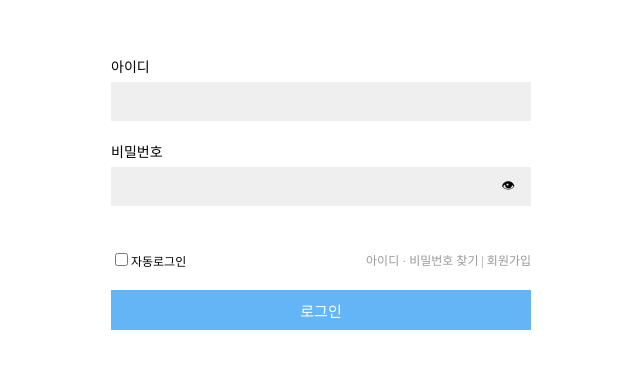
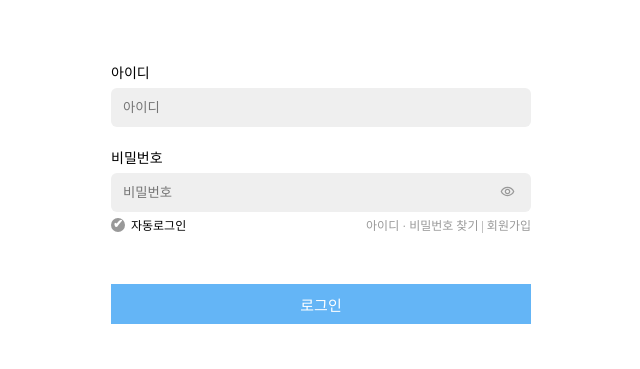
Before and after one commit to hjunie/react-study, a React (Vite) app: page /login in a window 1280 px wide. Shown: the part 207-576 px from the top of the page, without its empty margins (319-959 px from the left). Built offline with nearby package versions, Linux system fonts and the light colour scheme.

Commit message:
로그인 페이지 완성

```diff
--- a/public/css/style.css
+++ b/public/css/style.css
@@ -34,7 +34,7 @@ body {
   display: none;
 }
 
-.input-group {
+.mb-20 {
   margin-bottom: 20px;
 }
 
@@ -48,8 +48,8 @@ body {
 .input-group input {
   width: 100%;
   padding: 12px;
-  border: 0px;
-  border-radius: 0px;
+  border: none;
+  border-radius: 6px;
   background-color: #EFEFEF;
   box-sizing: border-box;
 }
@@ -58,11 +58,9 @@ body {
   display: flex;
   justify-content: space-between;
   align-items: center;
-  margin: 4px 0 20px 0;
+  margin: 4px 0 50px 0;
   color: #999999;
   width: 100%;
-  margin-top: 4px;
-  margin-bottom: 20px;
   font-size: 12px;
 }
 
@@ -96,10 +94,53 @@ body {
   cursor: pointer;
 }
 
-.auto-login {
+ .auto-login {
   display: flex;
   align-items: center;
   gap: 6px;
   cursor: pointer;
-  font-size: 14px;
+  font-size: 12px;
 }
+
+/* 기본 체크박스 숨기기 */
+.auto-login input {
+  display: none;
+}
+
+/* 기본 상태 */
+.custom-check {
+  width: 14px;
+  height: 14px;
+  background-color: #999999;   /* 기본 색 */
+  border: none;                /* 테두리 없음 */
+  border-radius: 50%;          /* 네모 (동그라미 원하면 50%) */
+  position: relative;
+}
+
+/* 체크됐을 때 배경 변경 */
+.auto-login input:checked + .custom-check {
+  background-color: #64B5F6;
+}
+
+/* 체크 표시 */
+.auto-login input:checked + .custom-check::after {
+  content: "✔";
+  color: white;
+  font-size: 12px;
+  position: absolute;
+  top: 50%;
+  left: 50%;
+  transform: translate(-50%, -55%);
+}
+
+/* 체크표시는 항상 존재 */
+.custom-check::after {
+  content: "✔";
+  color: white;
+  font-size: 12px;
+  font-weight: bold;
+  position: absolute;
+  top: 50%;
+  left: 50%;
+  transform: translate(-50%, -55%);
+}
--- a/src/pages/login.jsx
+++ b/src/pages/login.jsx
@@ -17,9 +17,9 @@ function Login() {
            <div className="login-container">
                <div className="login-box">
                    <h2>Login</h2>
-                   <div className="input-group">
+                   <div className="input-group mb-20">
                       <label>아이디</label>
-                      <input type="text" />
+                      <input type="text" placeholder="아이디" />
                    </div>
 
                    <div className="input-group">
@@ -27,20 +27,18 @@ function Login() {
                          <label>비밀번호</label>
 
                           <div className="password-box">
-                             <input type="password" />
-                              <button type="button">👁</button>
+                             <input type="password" placeholder="비밀번호"/>
+                              <button type="button" className="eye"><img src="../images/🦆 icon _remove red eye_.svg" alt="비밀번호 보기" width="15px"/>
+                              </button>
                           </div>
                       </div>
                    </div>
 
                    <div className="login-options">
-                      <label>
-                        <input
-                          type="checkbox"
-                          checked={autoLogin}
-                          onChange={(e) => setAutoLogin(e.target.checked)}
-                        />
-                          자동로그인
+                      <label className="auto-login">
+                        <input type="checkbox" />
+                        <span className="custom-check"></span>
+                              자동로그인
                       </label>
 
                       <div className="links">
```
Also changed, not shown: public/images/🦆 icon _remove red eye_.svg (added).
